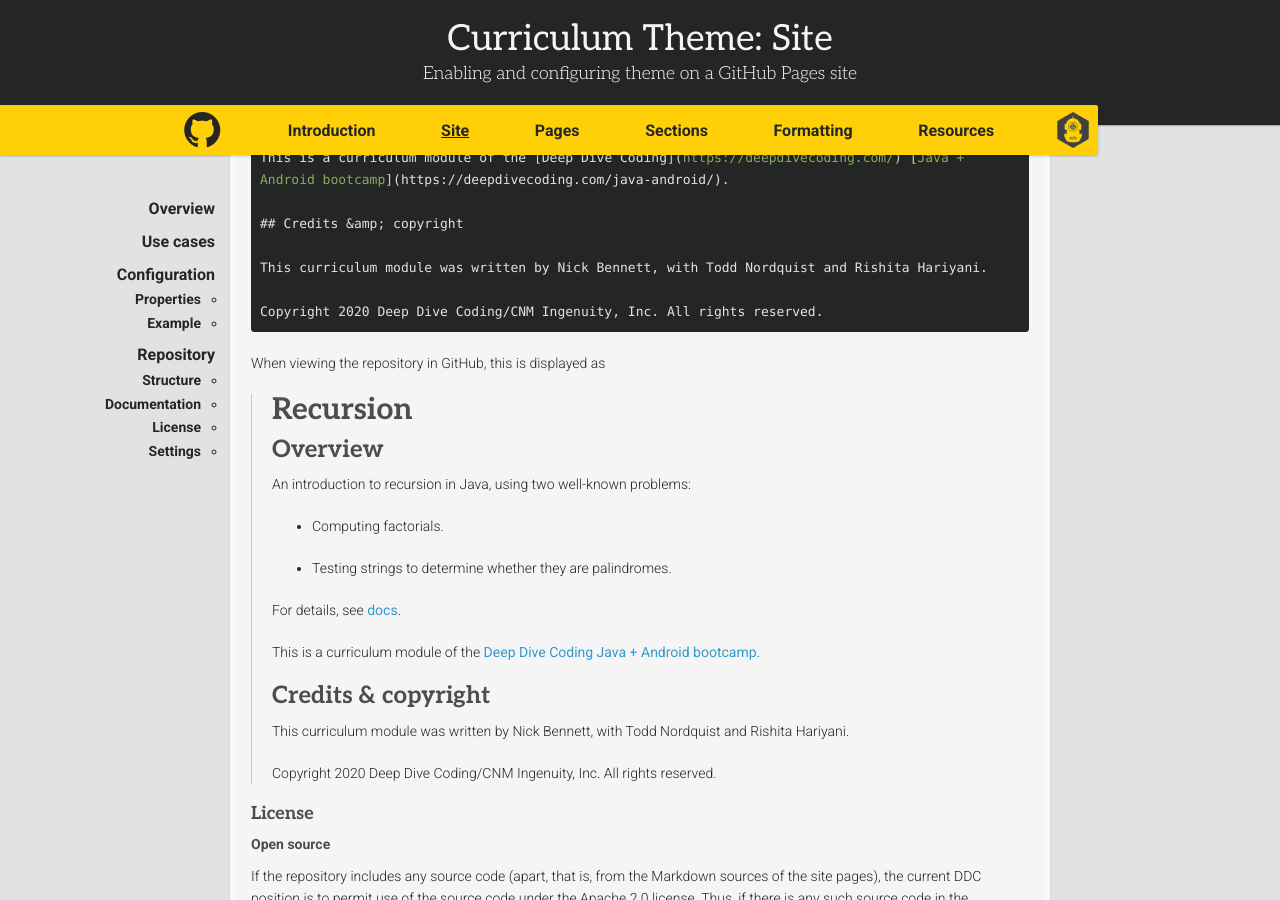
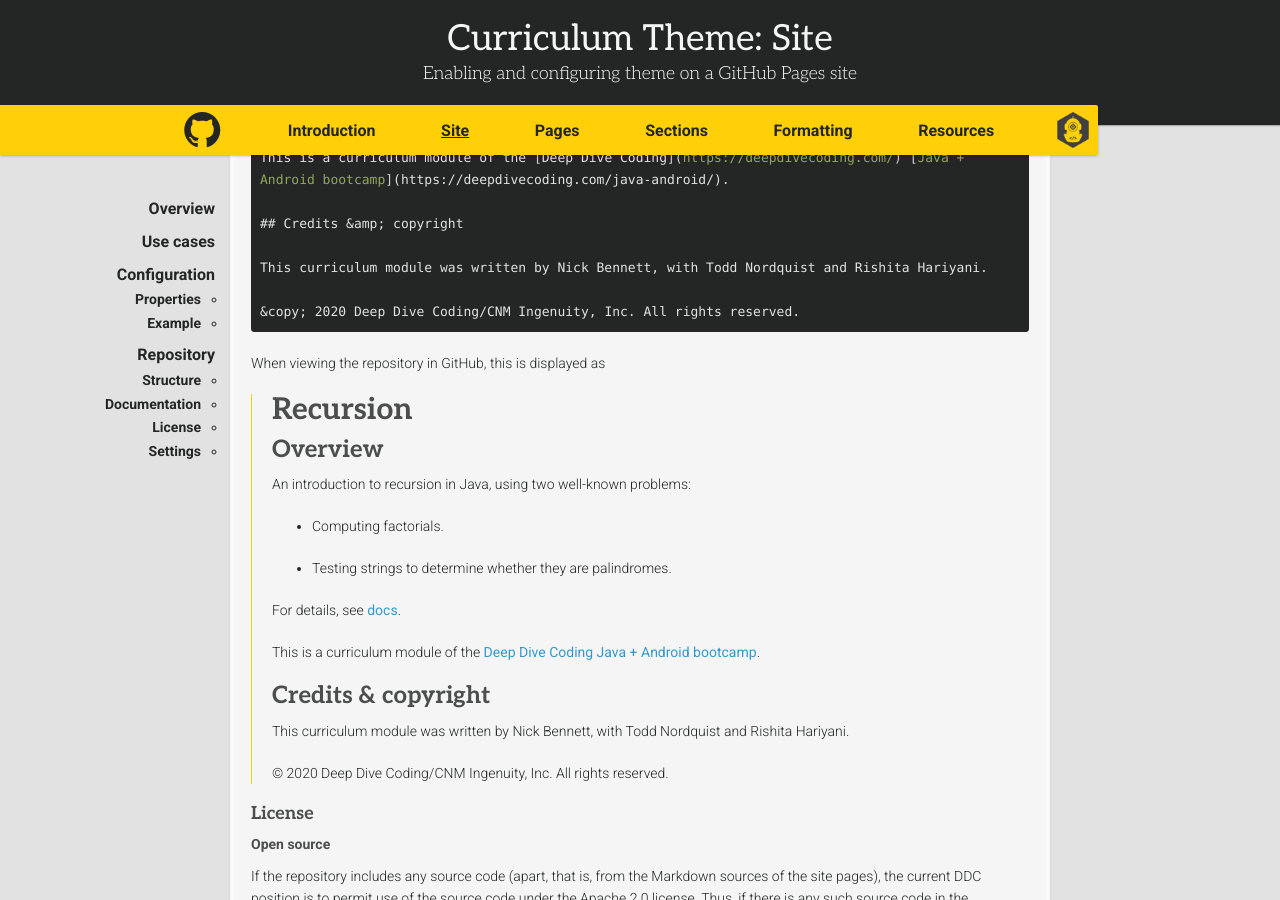
Before and after one commit to ddc-java/ddc-day, a Jekyll site: the page built from site.md, in a window 1280 px wide and 900 px high, scrolled down 3489 px. Built offline with Jekyll 4.4.1, drawn with Linux system fonts in a browser that asks for light colours; nearby versions of some CDN libraries; some web fonts are replaced; our own code applies the rules of GitHub Pages for plain Markdown files.

Commit message:
Refine site info

````diff
--- a/site.md
+++ b/site.md
@@ -153,7 +153,7 @@ This is a curriculum module of the [Deep Dive Coding](https://deepdivecoding.com
 
 This curriculum module was written by Nick Bennett, with Todd Nordquist and Rishita Hariyani.
 
-Copyright 2020 Deep Dive Coding/CNM Ingenuity, Inc. All rights reserved.
+&copy; 2020 Deep Dive Coding/CNM Ingenuity, Inc. All rights reserved.
 ```
 
 When viewing the repository in GitHub, this is displayed as
@@ -176,7 +176,7 @@ When viewing the repository in GitHub, this is displayed as
 >
 > This curriculum module was written by Nick Bennett, with Todd Nordquist and Rishita Hariyani.
 >
-> Copyright 2020 Deep Dive Coding/CNM Ingenuity, Inc. All rights reserved.
+> &copy; 2020 Deep Dive Coding/CNM Ingenuity, Inc. All rights reserved.
 
 ### License
 
````
Also changed, not shown: README.md.
